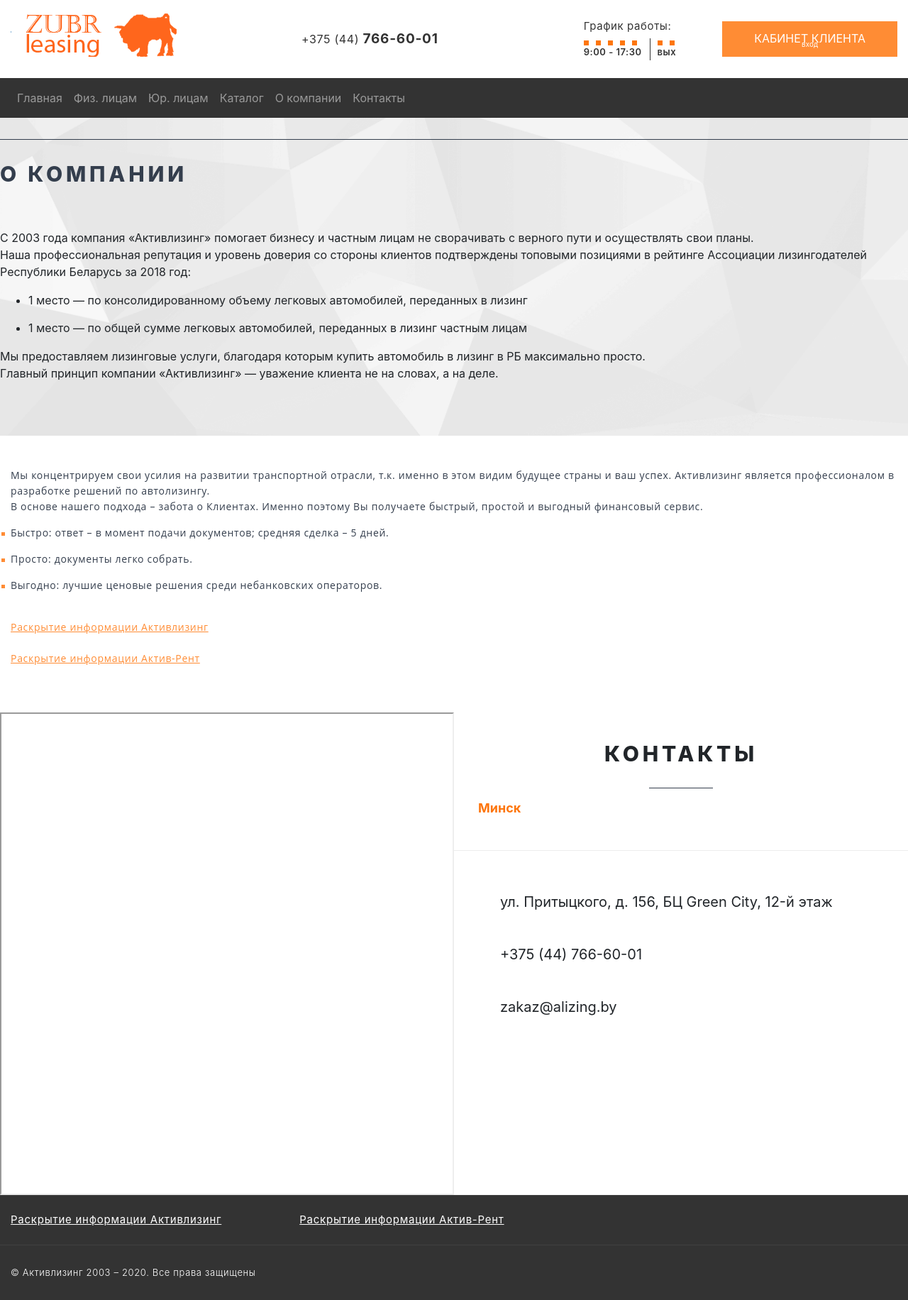
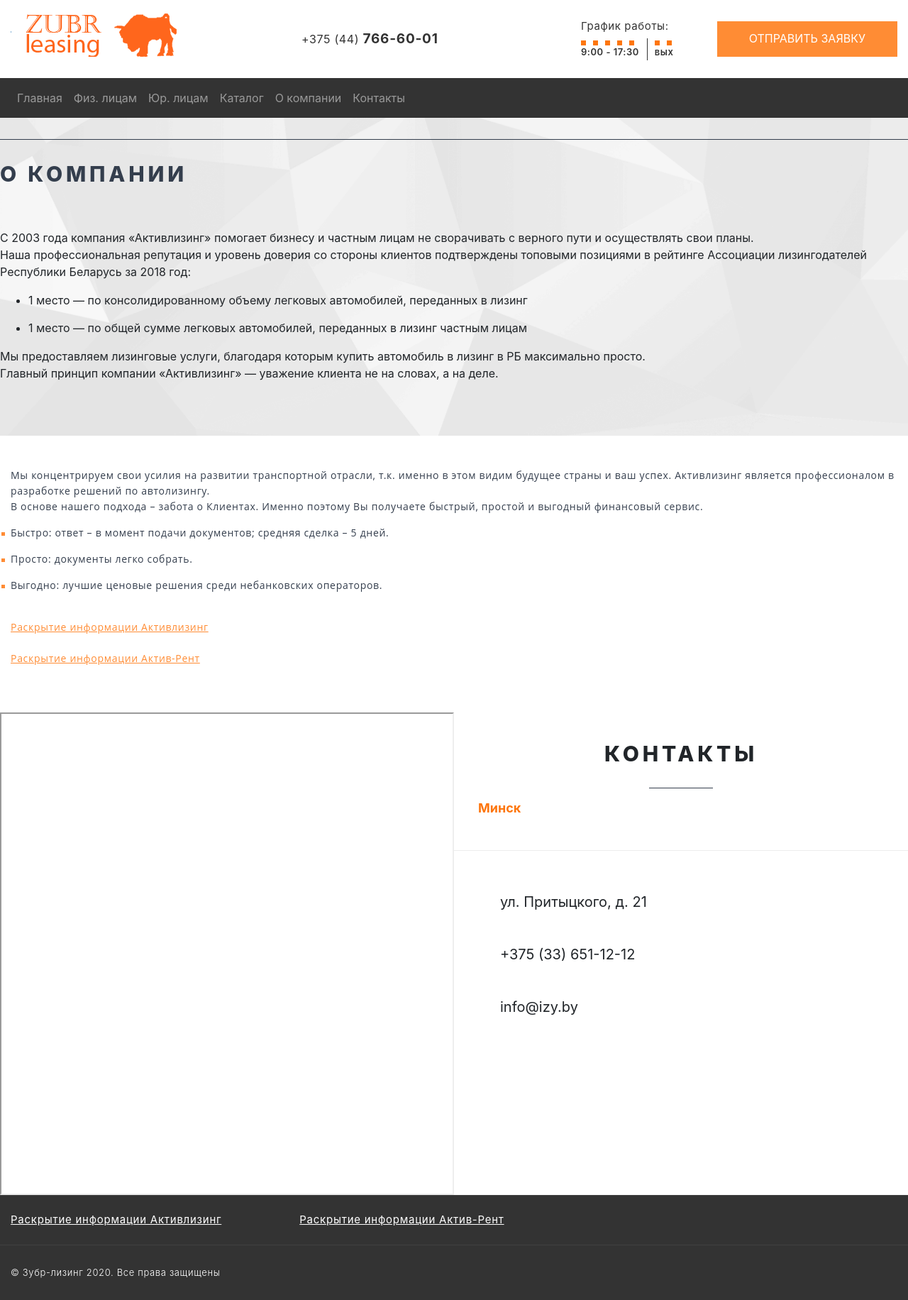
Before and after one commit to ivancupchick/zubr-leasing, a React (Create React App) app in the folder ui/: page /about in a window 1280 px wide. Shown: the whole page at 71% size. Built offline with nearby package versions, Linux system fonts and the light colour scheme.

Commit message:
Fix typo

```diff
--- a/ui/src/pages/footer/Footer.tsx
+++ b/ui/src/pages/footer/Footer.tsx
@@ -10,7 +10,7 @@
     </div>
     <div className="documents documents-info">
       <span className="document-info-copyright">
-        © Активлизинг 2003 – 2020. Все права защищены
+        © Зубр-лизинг 2020. Все права защищены
       </span>
     </div>
   </footer>
--- a/ui/src/pages/header/Header.tsx
+++ b/ui/src/pages/header/Header.tsx
@@ -56,8 +56,8 @@
           {/*  */}
           <div className="header-holder-rs-btn">
             <a href="/" className="header-holder-rs-btn-personal">
-              <span>Кабинет клиента</span>
-              <span className="absl">вход</span>
+              <span>Отправить заявку</span>
+              <span style={{ visibility: 'hidden' }} className="absl">вход</span>
             </a>
           </div>
           {/*  */}
--- a/ui/src/shared/components/ContactsBlock/ContactsBlock.tsx
+++ b/ui/src/shared/components/ContactsBlock/ContactsBlock.tsx
@@ -37,9 +37,9 @@
         </div>
         <div className="content-contacts">
           <ul>
-            <li>ул. Притыцкого, д. 156, БЦ Green City, 12-й этаж</li>
-            <li>+375 (44) 766-60-01</li>
-            <li>zakaz@alizing.by</li>
+            <li>ул. Притыцкого, д. 21</li>
+            <li>+375 (33) 651-12-12</li>
+            <li>info@izy.by</li>
           </ul>
         </div>
       </div>
```
